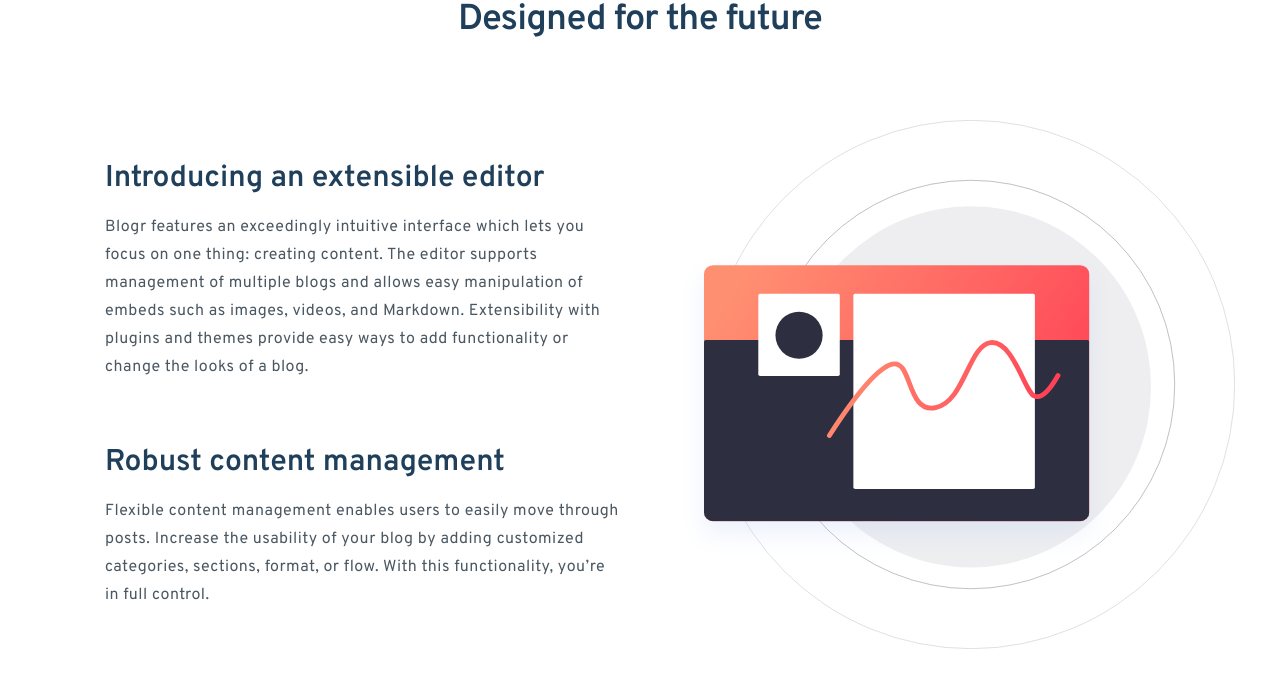
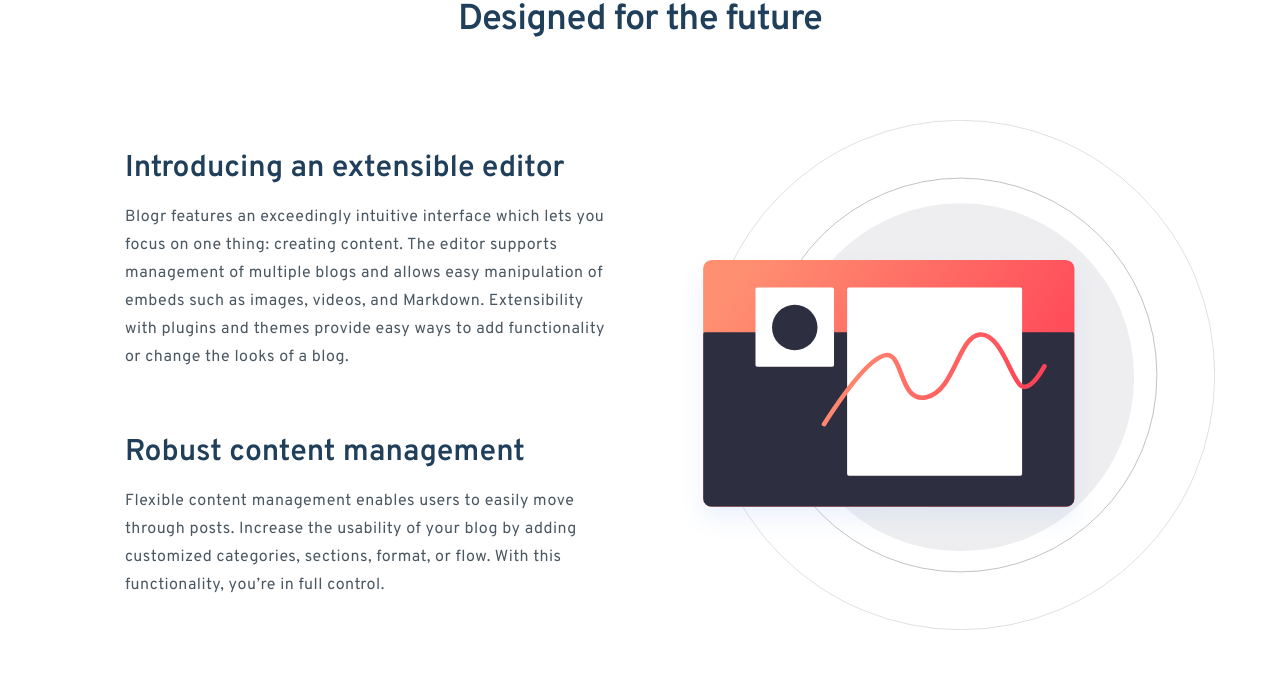
Before and after one commit to zetmosoma10/blogr-landing-page, a React (Vite) app: page / in a window 1280 px wide. Shown: the top 688 px of the page. Built offline with nearby package versions, Linux system fonts and the light colour scheme.

Commit message:
build Feature Section

```diff
--- a/src/Sections/Feature.jsx
+++ b/src/Sections/Feature.jsx
@@ -1,12 +1,12 @@
 const Feature = () => {
   return (
-    <section className="font-overpass px-5 ">
-      <h2 className="text-center text-3xl font-semibold text-Very_dark_blue_headings tracking-[-0.84px] lg:text-4xl">
+    <section className="font-overpass px-5 max-w-[1110px]  mx-auto ">
+      <h2 className="text-center  text-3xl font-semibold text-Very_dark_blue_headings tracking-[-0.84px] lg:text-4xl">
         Designed for the future
       </h2>
-      <div className="grid max-w-[1110px] mx-auto mt-10 lg:mt-20 gap-y-10 lg:grid-cols-[50%,50%] lg:gap-x-10 ">
-        <div className="order-1 justify-self-center lg:order-2">
-          <picture className="lg:justify-self-end">
+      <div className="grid mt-10 lg:mt-20 gap-y-10 lg:grid-cols-[50%,50%] lg:gap-x-10 ">
+        <div className="order-1 justify-self-center lg:order-2 min-h-full">
+          <picture className="lg:justify-self-end  ">
             <source
               media="(max-width:1023px )"
               srcSet="/images/illustration-editor-mobile.svg"
@@ -15,14 +15,10 @@ const Feature = () => {
               media="(min-width:1024px )"
               srcSet="/images/illustration-editor-desktop.svg"
             />
-            <img
-              className="w-auto"
-              src="/images/illustration-editor-mobile.svg"
-              alt="desktop"
-            />
+            <img src="/images/illustration-editor-desktop.svg" alt="desktop" />
           </picture>
         </div>
-        <div className="order-2 lg:order-1 justify-self-center px-5 text-center lg:text-left lg:justify-self-start lg:self-center  ">
+        <div className="order-2 lg:order-1  justify-self-center px-5 text-center lg:text-left lg:justify-self-start lg:self-center  ">
           <h3 className="text-2xl lg:text-3xl font-semibold leading-8 text-Very_dark_blue_headings">
             Introducing an extensible editor
           </h3>
```
